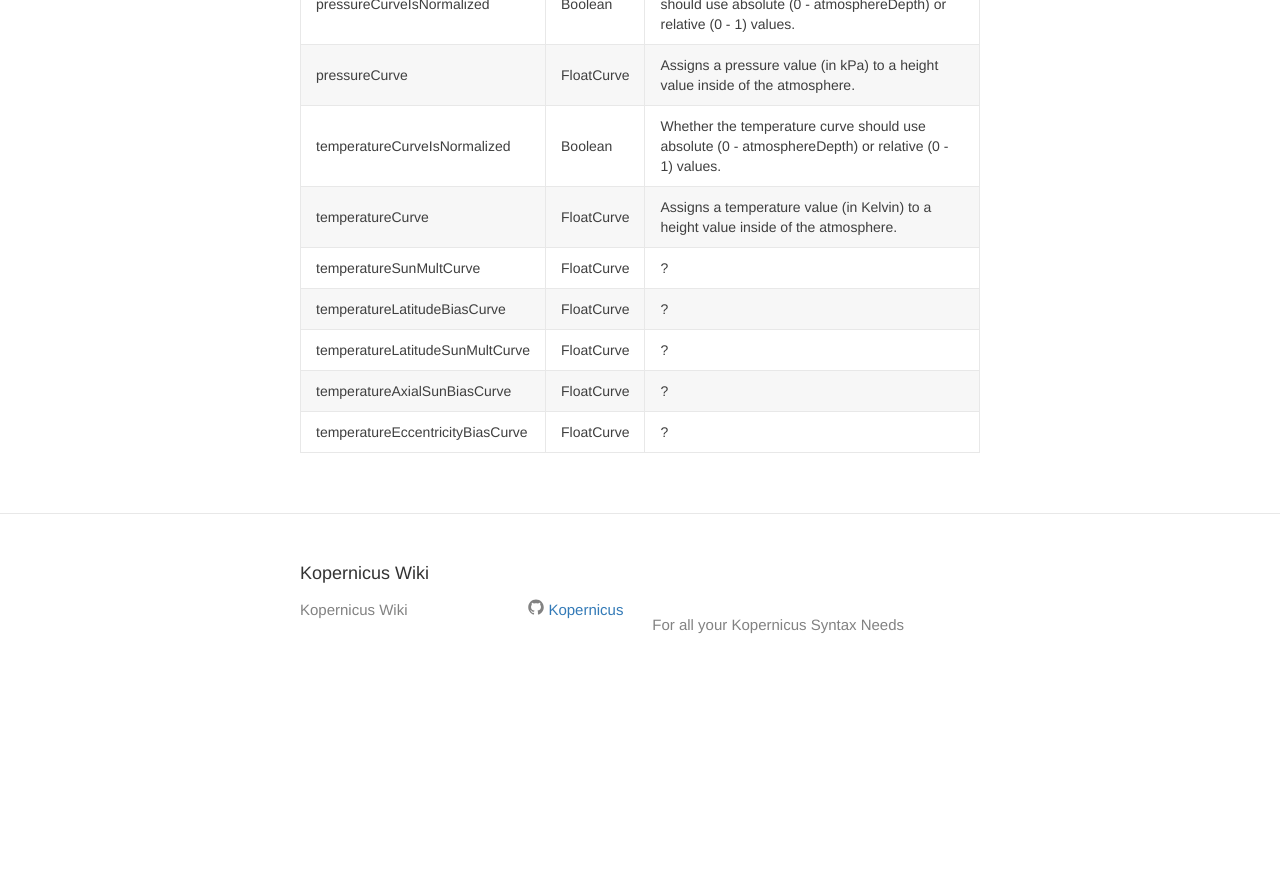
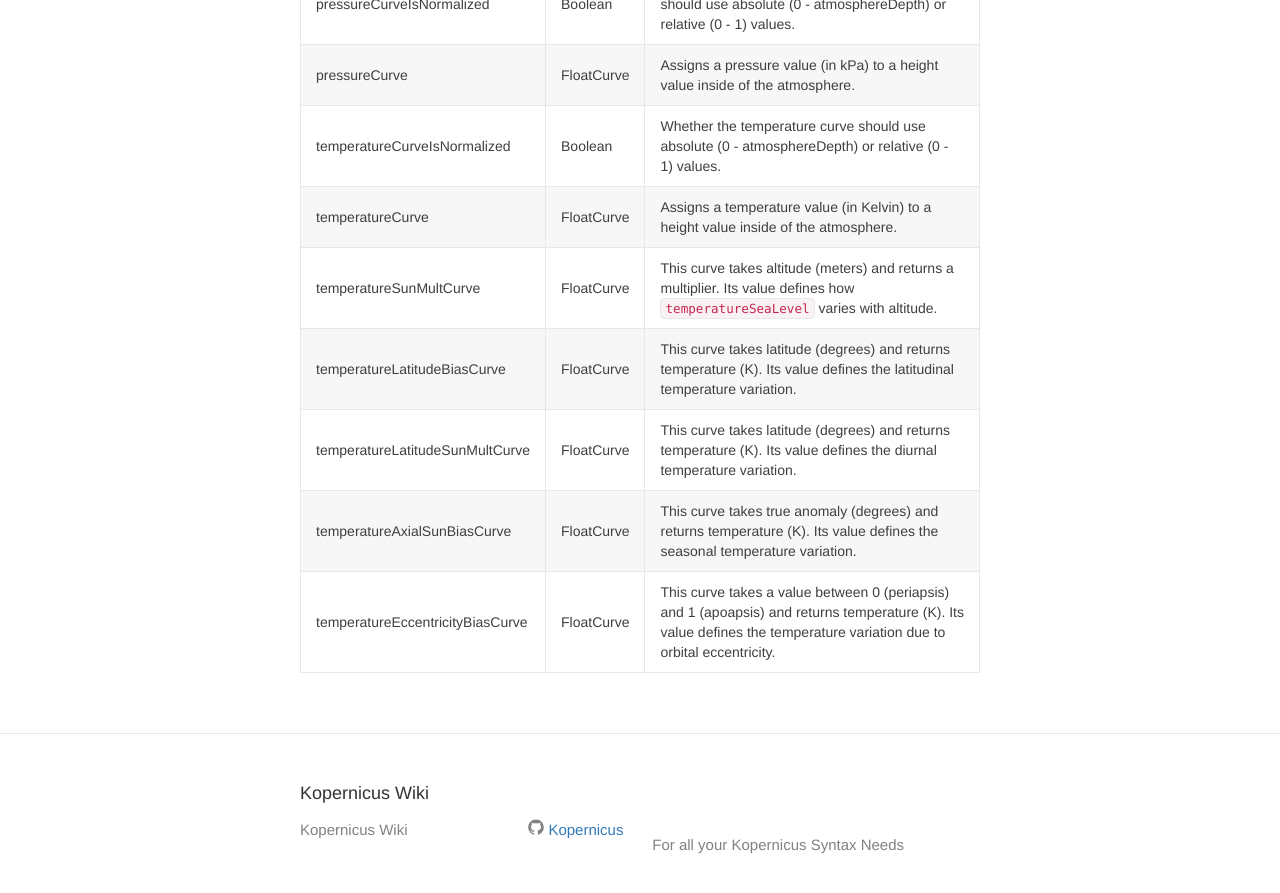
Before and after one commit to Kopernicus/wiki, a Jekyll site: the page built from main/Atmosphere.md, in a window 1280 px wide and 900 px high, scrolled down 3122 px. Shown: the top 893 px of the window. Built offline with Jekyll 4.4.1, drawn with Linux system fonts in a browser that asks for light colours; before the commit the page ends 3812 px from its top, so only the background shows below that.

Commit message:
Update atmo curves

```diff
--- a/main/Atmosphere.md
+++ b/main/Atmosphere.md
@@ -97,8 +97,8 @@ Body
 |pressureCurve|FloatCurve|Assigns a pressure value (in kPa) to a height value inside of the atmosphere.|
 |temperatureCurveIsNormalized|Boolean|Whether the temperature curve should use absolute (0 - atmosphereDepth) or relative (0 - 1) values.|
 |temperatureCurve|FloatCurve|Assigns a temperature value (in Kelvin) to a height value inside of the atmosphere.|
-|temperatureSunMultCurve|FloatCurve|?|
-|temperatureLatitudeBiasCurve|FloatCurve|?|
-|temperatureLatitudeSunMultCurve|FloatCurve|?|
-|temperatureAxialSunBiasCurve|FloatCurve|?|
-|temperatureEccentricityBiasCurve|FloatCurve|?|
+|temperatureSunMultCurve|FloatCurve|This curve takes altitude (meters) and returns a multiplier.  Its value defines how `temperatureSeaLevel` varies with altitude.|
+|temperatureLatitudeBiasCurve|FloatCurve|This curve takes latitude (degrees) and returns temperature (K).  Its value defines the latitudinal temperature variation.|
+|temperatureLatitudeSunMultCurve|FloatCurve|This curve takes latitude (degrees) and returns temperature (K).  Its value defines the diurnal temperature variation.|
+|temperatureAxialSunBiasCurve|FloatCurve|This curve takes true anomaly (degrees) and returns temperature (K).  Its value defines the seasonal temperature variation.|
+|temperatureEccentricityBiasCurve|FloatCurve|This curve takes a value between 0 (periapsis) and 1 (apoapsis) and returns temperature (K).  Its value defines the temperature variation due to orbital eccentricity.|
```
